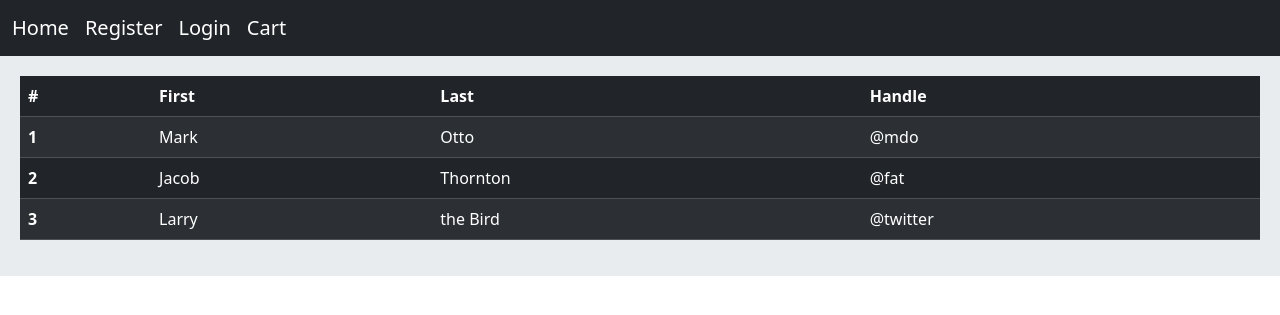
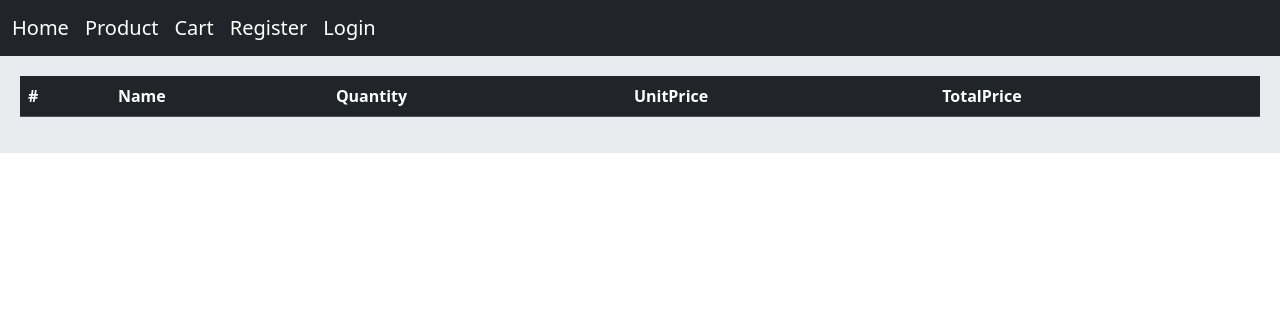
Before and after one commit to lenis03/OnlineShop2, a Django app: page /orders/cart/ in a window 1280 px wide. Shown: the top 315 px of the page. Run offline with Django 4.2, Linux system fonts and the light colour scheme; lists and menus that the app fills with data are empty.

Commit message:
Implement dunder iter for cart class and show cart item in shopping cart

```diff
--- a/orders/cart.py
+++ b/orders/cart.py
@@ -1,4 +1,4 @@
-
+from products.models import Product
 
 CART_SESSION_ID = 'cart'
 
@@ -13,6 +13,18 @@ class Cart:
 
         self.cart = cart
 
+    def __iter__(self):
+        product_ids = self.cart.keys()
+        products = Product.objects.filter(id__in=product_ids)
+        cart = self.cart.copy()
+
+        for product in products:
+            cart[str(product.id)]['product'] = product
+
+        for item in cart.values():
+            item['total_price'] = float(item['price']) * item['quantity']
+            yield item
+
     def add(self, product, quantity):
         product_id = str(product.id)
         if product_id not in self.cart:
--- a/orders/templates/orders/cart.html
+++ b/orders/templates/orders/cart.html
@@ -8,30 +8,22 @@
         <thead>
         <tr>
             <th scope="col">#</th>
-            <th scope="col">First</th>
-            <th scope="col">Last</th>
-            <th scope="col">Handle</th>
+            <th scope="col">Name</th>
+            <th scope="col">Quantity</th>
+            <th scope="col">UnitPrice</th>
+            <th scope="col">TotalPrice</th>
         </tr>
         </thead>
         <tbody>
-        <tr>
-            <th scope="row">1</th>
-            <td>Mark</td>
-            <td>Otto</td>
-            <td>@mdo</td>
-        </tr>
-        <tr>
-            <th scope="row">2</th>
-            <td>Jacob</td>
-            <td>Thornton</td>
-            <td>@fat</td>
-        </tr>
-        <tr>
-            <th scope="row">3</th>
-            <td>Larry</td>
-            <td>the Bird</td>
-            <td>@twitter</td>
-        </tr>
+        {% for item in cart %}
+            <tr>
+                <th scope="row">{{ forloop.counter }}</th>
+                <td>{{ item.product }}</td>
+                <td>{{ item.quantity }}</td>
+                <td>{{ item.price }}</td>
+                <td>{{ item.total_price }}</td>
+            </tr>
+        {% endfor %}
         </tbody>
     </table>
 {% endblock %}
--- a/orders/views.py
+++ b/orders/views.py
@@ -10,7 +10,8 @@ class CartView(View):
     template_name = 'orders/cart.html'
 
     def get(self, request):
-        return render(request, self.template_name, )
+        cart = Cart(request)
+        return render(request, self.template_name, {'cart': cart})
 
 
 class CartAddView(View):
--- a/templates/inc/navbar.html
+++ b/templates/inc/navbar.html
@@ -2,6 +2,8 @@
     <div class="container-fluid">
         <div class="navbar-nav">
             <a class="navbar-brand" href="{% url 'home:home' %}">Home</a>
+            <a class="navbar-brand" href="{% url 'products:product_list' %}">Product</a>
+            <a class="navbar-brand" href="{% url 'orders:cart' %}">Cart</a>
             {% if not request.user.is_authenticated %}
                 <a class="navbar-brand" href="{% url 'accounts:user_register' %}">Register</a>
                 <a class="navbar-brand" href="{% url 'accounts:user_login' %}">Login</a>
@@ -11,7 +13,6 @@
             {% if request.user.is_admin %}
                 <a class="navbar-brand" href="{% url 'products:product_bucket' %}">Bucket</a>
             {% endif %}
-            <a class="navbar-brand" href="{% url 'orders:cart' %}">Cart</a>
 
         </div>
     </div>
```
